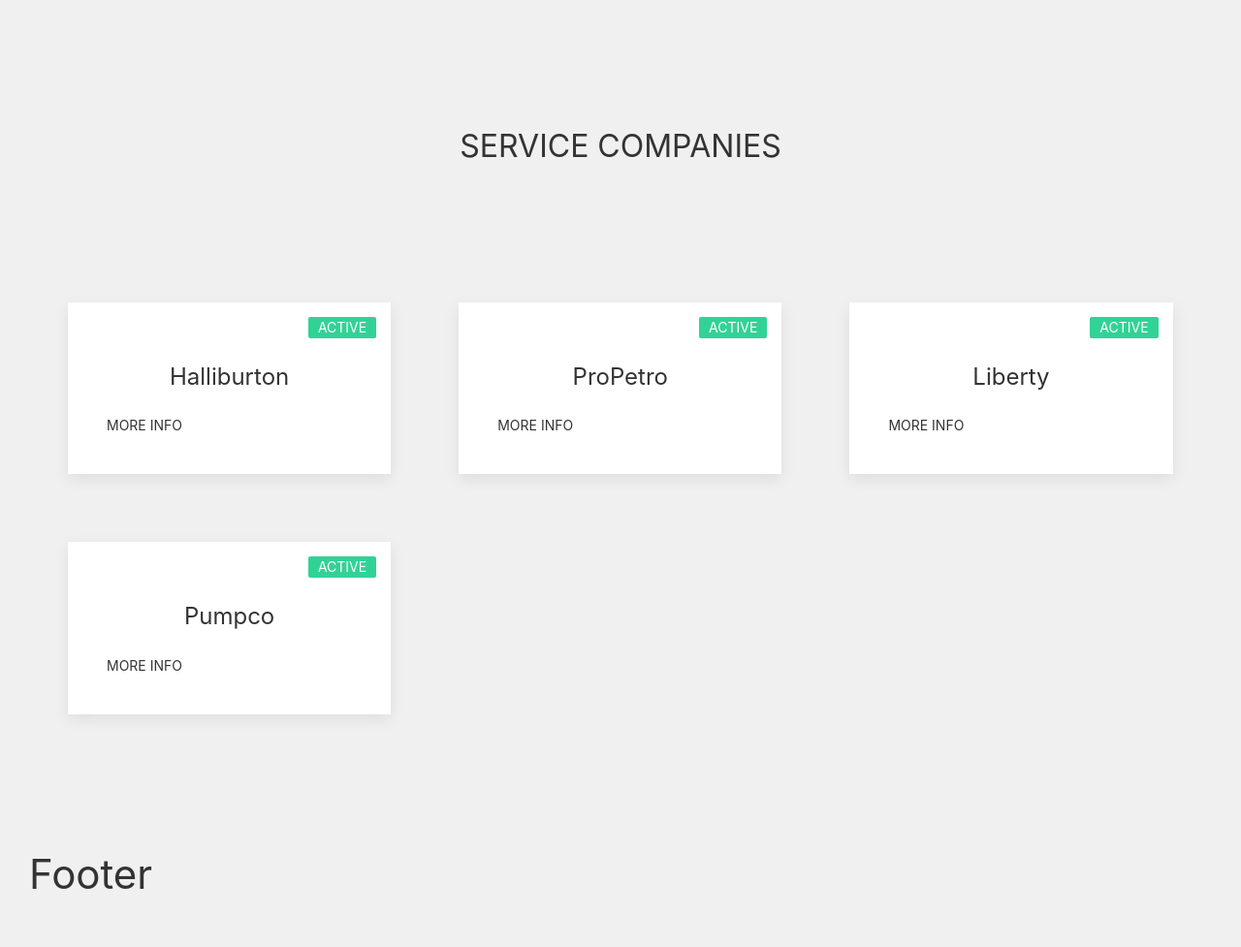
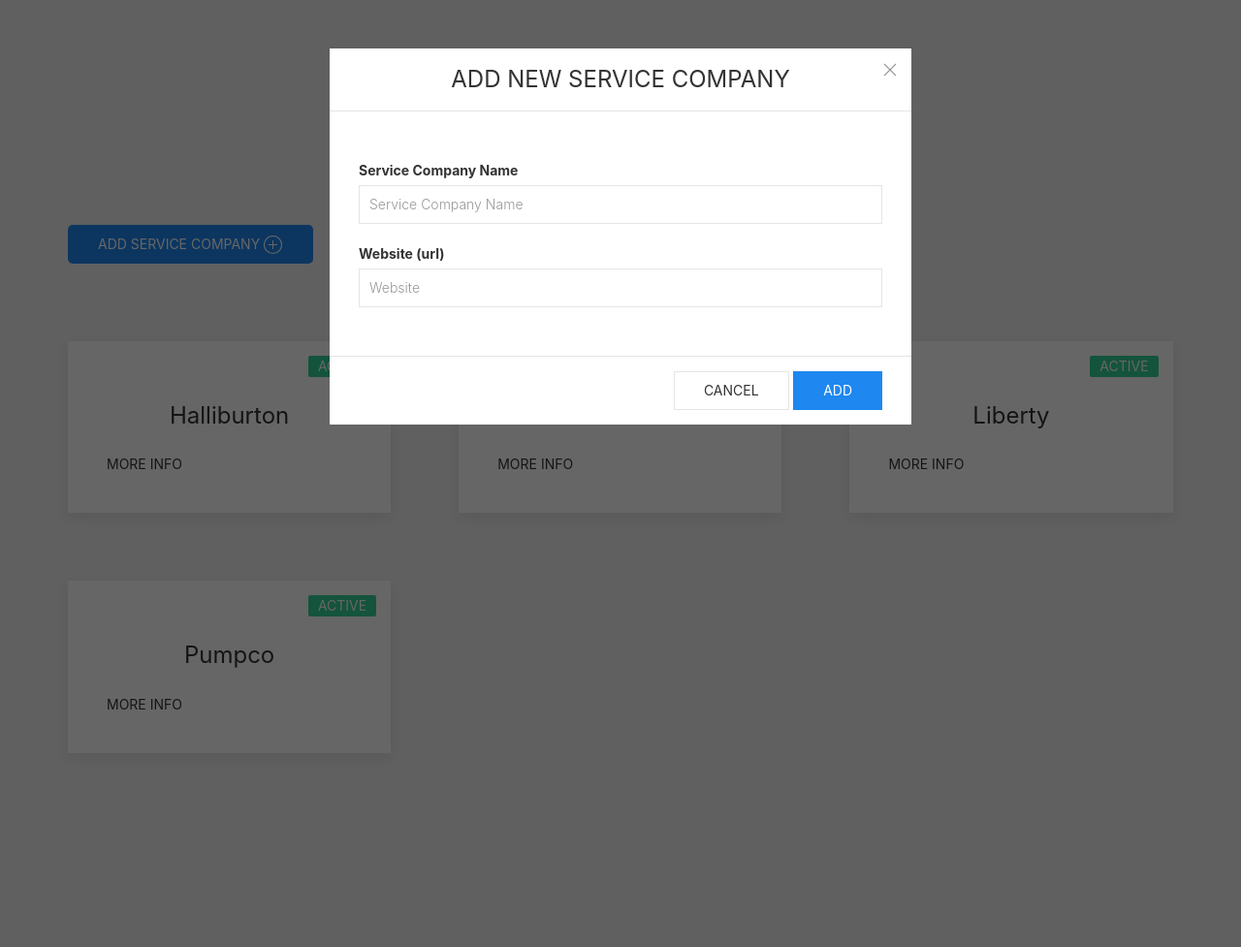
Before and after one commit to OCL90/dispatch_app, a Django app: page /service_companies/ in a window 1280 px wide, after a click on "ADD SERVICE COMPANY". Shown: the whole page at 97% size. After the commit the page ends 732 px from the top, so only its background shows below. Run offline with Django 3.2, Linux system fonts and the light colour scheme; data comes from the database, SQL or seed files in the repository; some libraries are stand-ins or nearby versions.

Commit message:
added service company form and will update in the db

```diff
--- /dev/null
+++ b/frac/templates/frac/serviceco_form.html
@@ -0,0 +1,34 @@
+{% load widget_tweaks %}
+<div id="serviceco-modal-center" uk-modal>
+  <div class="uk-modal-dialog">
+    <button class="uk-modal-close-default" type="button" uk-close></button>
+    <div class="uk-modal-header">
+      <div class="uk-grid-small uk-flex-middle" uk-grid>
+        <div class="uk-width-expand">
+          <h3 class="uk-card-title uk-margin-remove-bottom uk-text-uppercase uk-text-center">add new service company</h3>
+        </div>
+      </div>
+    </div>
+    <div class="uk-modal-body">
+      <form action="{% url 'create_serviceco' %}" method="POST" class="uk-form-stacked">
+        {% csrf_token %}
+        <div class="uk-margin">
+          <label class="uk-form-label uk-text-bold">Service Company Name</label>
+          <div class="uk-form-controls">
+            {% render_field form.name class="uk-input uk-text-small uk-text-light" placeholder="Service Company Name" %}
+          </div>
+        </div>
+        <div class="uk-margin">
+          <label class="uk-form-label uk-text-bold">Website (url)</label>
+          <div class="uk-form-controls">
+            {% render_field form.website class="uk-input uk-text-small uk-text-light" placeholder="Website" %}
+          </div>
+        </div>
+    </div>
+    <div class="uk-modal-footer uk-text-right">
+      <a href="{% url 'home' %}"><button class="uk-button uk-button-default uk-modal-close" type="button">Cancel</button></a>
+      <button class="uk-button uk-button-primary" type="submit">Add</button>
+    </div>
+  </form>
+  </div>
+</div>
--- a/frac/templates/frac/serviceco_page.html
+++ b/frac/templates/frac/serviceco_page.html
@@ -6,6 +6,7 @@
 <div class="uk-padding">
   <button class="uk-button uk-button-primary uk-border-rounded" href="#serviceco-modal-center" uk-toggle uk-icon="plus-circle">add service company </button>
 </div>
+{% include 'frac/serviceco_form.html' %}
 
 <div class="uk-grid-match uk-grid-large uk-padding" uk-grid>
   {% for serviceco in servicecos %}
--- a/frac/urls.py
+++ b/frac/urls.py
@@ -12,6 +12,7 @@
   path('operator/<str:pk>/delete/', views.deleteOperator, name='delete_operator'),
 
   path('service_companies/', views.serviceCoPage, name='serviceco-page'),
+  path('create_serviceco/', views.createServiceCo, name='create_serviceco'),
   path('serviceco/<str:pk>', views.serviceco, name='serviceco'),
 
   path('facilities/', views.facilitiesPage, name='facilities-page'),
--- a/frac/views.py
+++ b/frac/views.py
@@ -180,6 +180,19 @@
   context = {'serviceco': serviceco}
   return render(request, 'frac/serviceco_info.html', context)
 
+def createServiceCo(request):
+  if request.method == 'POST':
+    print('Printing POST: ', request.POST)
+    form = ServiceCoForm(request.POST)
+    if form.is_valid():
+      form.save()
+      return redirect('/service_companies')
+  else:
+      print("error")
+
+  context = {'form': form}
+  return render(request, 'frac/serviceco_form.html', context)
+
 def facilitiesPage(request):
   facilities = LoadingFacility.objects.all()
   form = FacilityForm()
```
